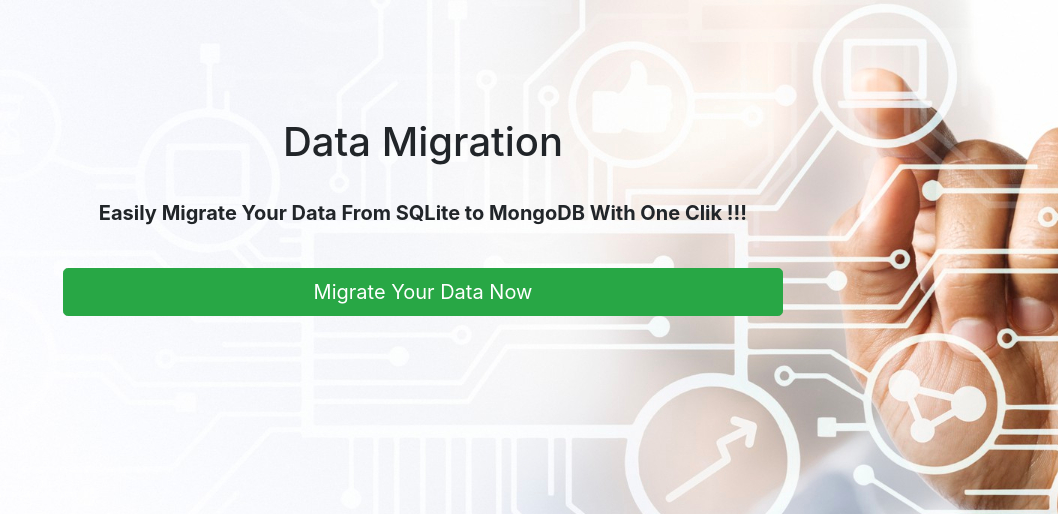
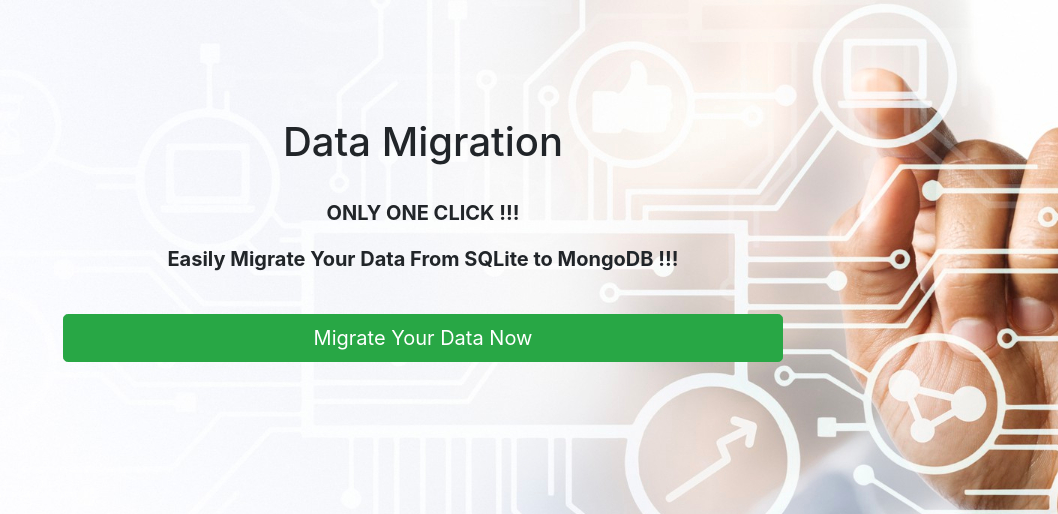
Before and after one commit to da4o88/big_data_purification, a Flask app: page / in a window 1280 px wide. Shown: the part 192-706 px from the top of the page, without its empty margins (222-1280 px from the left). Run offline with Flask 2, Linux system fonts and the light colour scheme; some libraries are stand-ins or nearby versions.

Commit message:
home page styling, comments added in section

```diff
--- a/app/data_handlers.py
+++ b/app/data_handlers.py
@@ -28,6 +28,7 @@ def clean_company_name(company_name):
     pattern = r"[\(].*?[\)]"
     matches = re.findall(pattern, text)
 
+    # Remove text after ","
     if ',' in text:
         text = text.split(',')
         text = text[0]
@@ -36,6 +37,7 @@ def clean_company_name(company_name):
         for i in matches:
             text = text.replace(i, '')
 
+    # Remove word like "LDT", "LTD.", "Limited" etc.
     for j in strings_forbidden:
         text = text.replace(j, '')
 
--- a/app/templates/home.html
+++ b/app/templates/home.html
@@ -6,7 +6,9 @@
         <div class="text-center">
             <h1>Data Migration</h1>
             <br/>
-            <p class="homepage-p"><strong>Easily Migrate Your Data From SQLite to MongoDB With One Clik !!!</strong></p>
+            <p class="homepage-p"><strong>ONLY ONE CLICK !!!</strong></p>
+            <p class="homepage-p"><strong>Easily Migrate Your Data From SQLite to MongoDB !!!</strong></p>
+{#            <p class="homepage-p"><strong>Easily Migrate Your Data From SQLite to MongoDB With One Clik !!!</strong></p>#}
             <br/>
         </div>
         <form action="" method="post">
```
